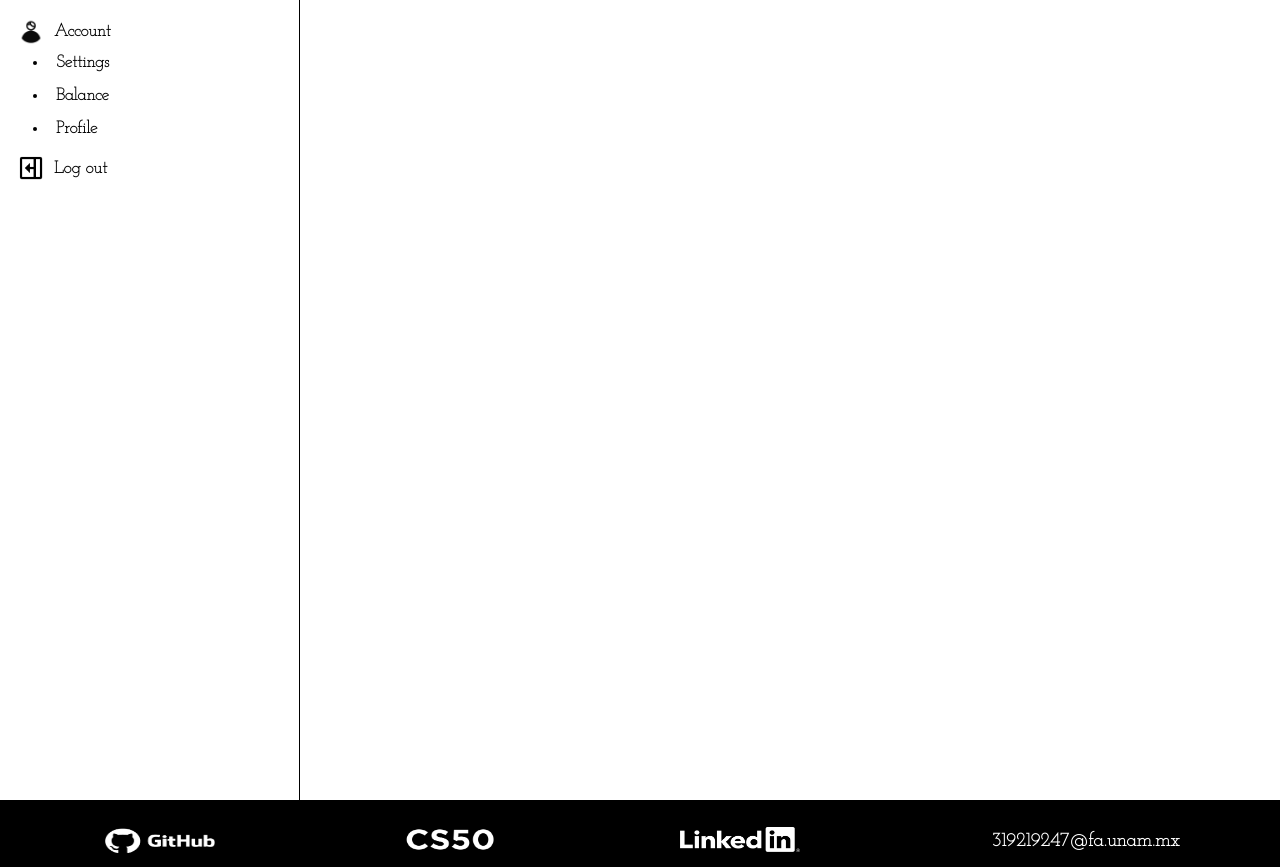
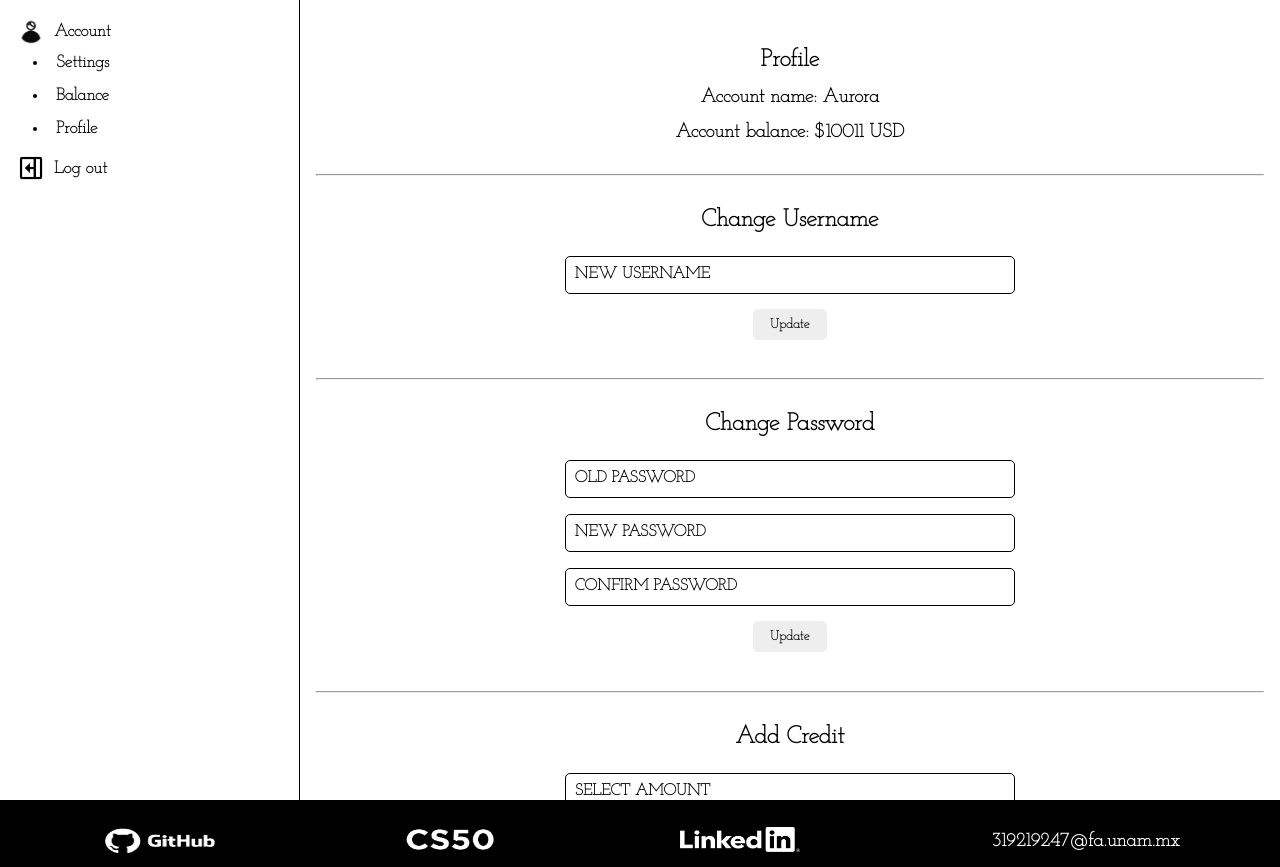
Before and after one commit to AngelCorona117/CS50_Final, a Flask app: page /user in a window 1280 px wide. Shown: the part 63-930 px from the top of the page. Run offline with Flask 3, Linux system fonts and the light colour scheme; a user stored in the database is signed in; some libraries are stand-ins or nearby versions.

Commit message:
update money added

```diff
--- a/app.py
+++ b/app.py
@@ -219,6 +219,44 @@ def user():
             flash("Password updated", "success")
             return redirect(url_for("user"))
 
+        elif request.form["submit_button"] == "update-money":
+            # ensure correct usage
+            newMoney = request.form.get("update-money")
+
+            if not newMoney:
+                flash("Must provide an amount of money", "danger")
+                return redirect(url_for("user"))
+
+            newMoney = float(newMoney)
+
+            if newMoney < 0:
+                flash("Must provide a positive number", "danger")
+                return redirect(url_for("user"))
+
+            if newMoney > 10000:
+                flash("Must provide a number less than ten thousand dollars", "warning")
+                return redirect(url_for("user"))
+
+            oldMoney = db.execute(
+                "SELECT money FROM users WHERE id = ?", session["user_id"]
+            )
+            oldMoney = float(oldMoney[0]["money"])
+
+            if oldMoney > 1000000:
+                flash("You have reached your credit limit", "info")
+                return redirect(url_for("user"))
+
+            #everything worked as supposed to, update money
+            updatedMoney = oldMoney + newMoney
+
+            db.execute(
+                "UPDATE users SET money = ? WHERE id = ?",
+                updatedMoney,
+                session["user_id"],
+            )
+            flash("Balance updated", "success")
+            return redirect(url_for("user"))
+
         return redirect(url_for("user"))
 
 
--- a/templates/user.html
+++ b/templates/user.html
@@ -138,7 +138,7 @@ Contact
         </div>
 
 
-        <div class="hidden" id="profile-70-bar">
+        <div class="" id="profile-70-bar">
             <div class="box">
                 <h2>Profile </h2>
                 <br>
@@ -184,7 +184,22 @@ Contact
                     <button class="btn" type="submit" name="submit_button" value="update-password">Update</button>
                 </form>
             </div>
+            <hr>
 
+            <div class="box">
+                <h2>Add Credit </h2>
+                <br>
+                <form action="/user" method="post">
+
+                    <div class="inputBox">
+                      <input autocomplete="off" class="" id="update-money" name="update-money"
+                             type="number" step="0.01" required>
+                      <span>Select Amount</span>
+                    </div>
+                    <button class="btn" type="submit" name="submit_button" value="update-money">Update</button>
+
+                </form>
+            </div>
 
         </div>
 
```
Also changed, not shown: store.db.
